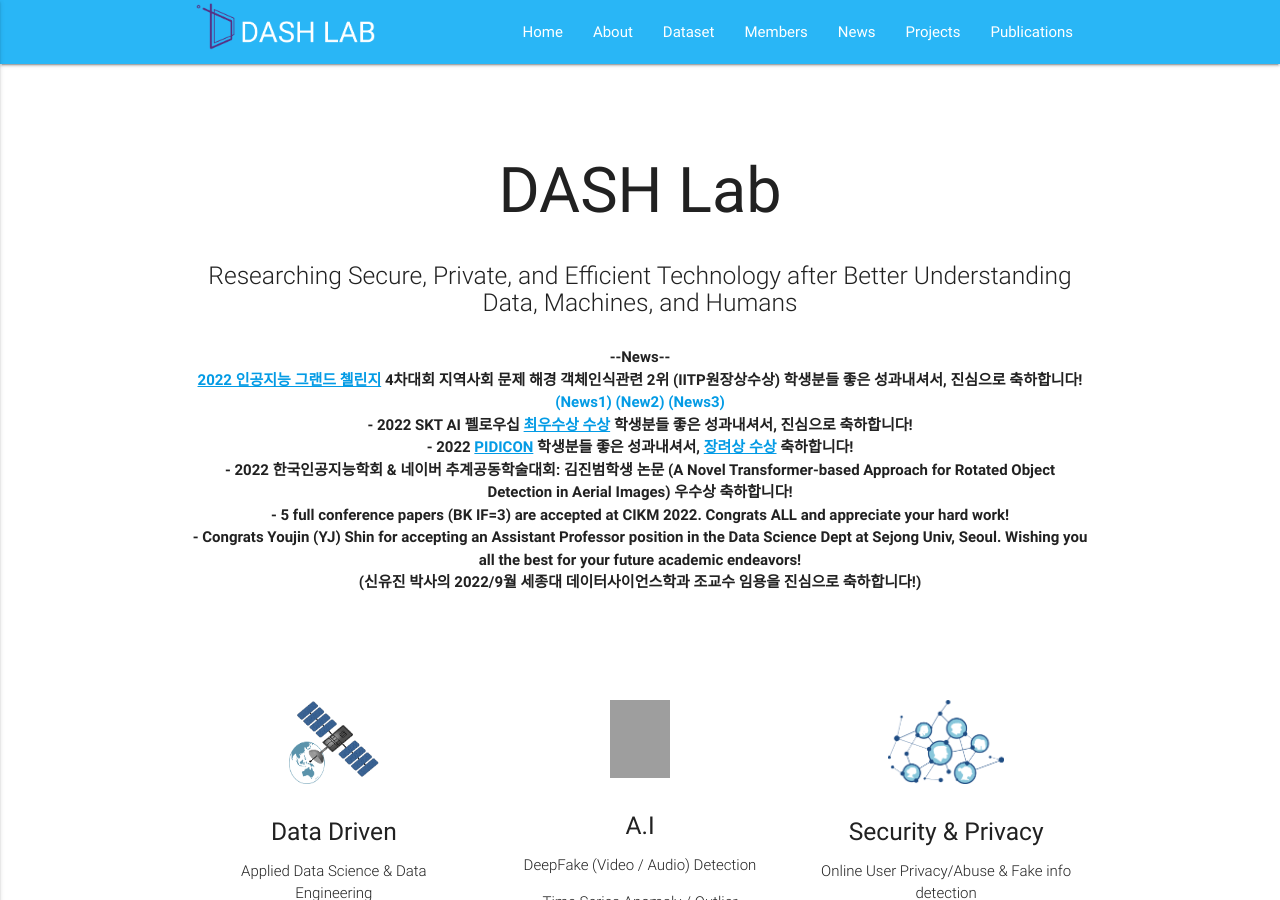
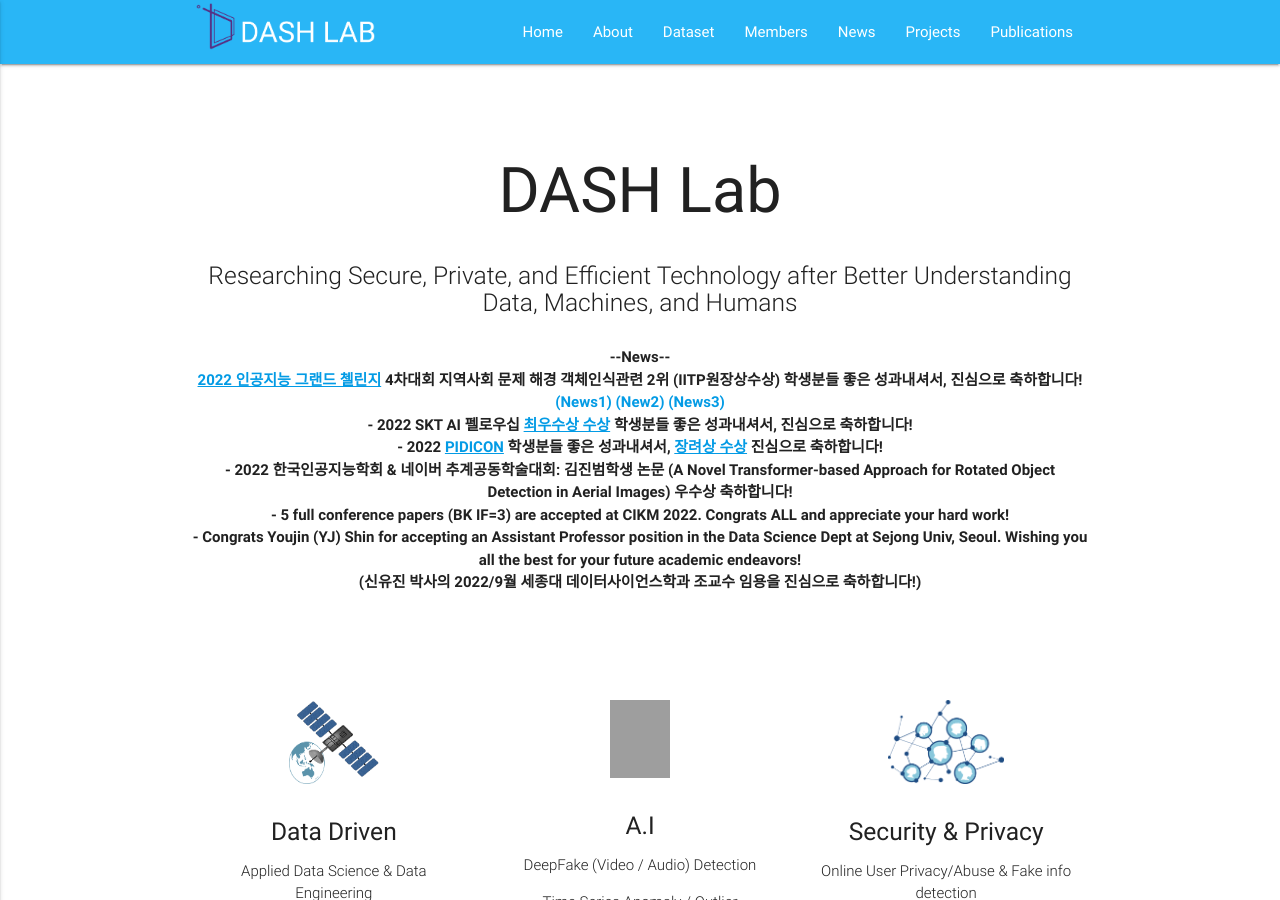
Before and after one commit to Yurim990507/DASH-Lab.github.io, a Jekyll site: the page built from index.md, in a window 1280 px wide and 900 px high. Built offline with Jekyll 4.4.1, drawn with Linux system fonts in a browser that asks for light colours; a script that is not in the unit is left out; comment, search, counter and statistics services are not loaded; grey boxes are pictures that could not be loaded.

Commit message:
Update home.html

```diff
--- a/_layouts/home.html
+++ b/_layouts/home.html
@@ -14,7 +14,7 @@ layout: default
         <h7 class="header col s12 light"> <b> --News-- </b></h7>
         <h7 class="header col s12 light"> <b> <a href="https://www.aigrandchallenge.or.kr/"><u>2022 인공지능 그랜드 첼린지</u></a> 4차대회 지역사회 문제 해경 객체인식관련 2위 (IITP원장상수상)  학생분들 좋은 성과내셔서, 진심으로 축하합니다! <a href="https://www.korea.kr/news/pressReleaseView.do?newsId=156538366&call_from=rsslink" target="_blank">(News1)</a> <a href="https://www.aitimes.kr/news/articleView.html?idxno=26612" target="_blank">(New2)</a> <a href="http://www.irobotnews.com/news/articleView.html?idxno=30147" target="_blank">(News3)</a></b></h7>
         <h7 class="header col s12 light"> <b> - 2022 SKT AI 펠로우십 <a href="https://zdnet.co.kr/view/?no=20221118091121" target="_blank"><u>최우수상 수상</u></a> 학생분들 좋은 성과내셔서, 진심으로 축하합니다!   </b></h7>
-        <h7 class="header col s12 light"> <b> - 2022 <a href="https://pidicon.kr/" target="_blank"><u>PIDICON</u></a>  학생분들 좋은 성과내셔서, <a href="https://cs.skku.edu/ko/edures/education/view/6957" target="_blank"><u>장려상 수상</u></a> 축하합니다!   </b></h7>
+        <h7 class="header col s12 light"> <b> - 2022 <a href="https://pidicon.kr/" target="_blank"><u>PIDICON</u></a>  학생분들 좋은 성과내셔서, <a href="https://cs.skku.edu/ko/edures/education/view/6957" target="_blank"><u>장려상 수상</u></a> 진심으로 축하합니다!   </b></h7>
         <h7 class="header col s12 light"> <b> - 2022 한국인공지능학회 & 네이버 추계공동학술대회: 김진범학생 논문 (A Novel Transformer-based Approach for Rotated Object Detection in Aerial Images) 우수상 축하합니다!   </b></h7>
         <h7 class="header col s12 light"> <b> - 5 full conference papers (BK IF=3) are accepted at CIKM 2022. Congrats ALL and appreciate your hard work! </b></h7>
         <h7 class="header col s12 light"> <b> - Congrats Youjin (YJ) Shin for accepting an Assistant Professor position in the Data Science Dept at Sejong Univ, Seoul. Wishing you all the best for your future academic endeavors!  </b></h7>
```
